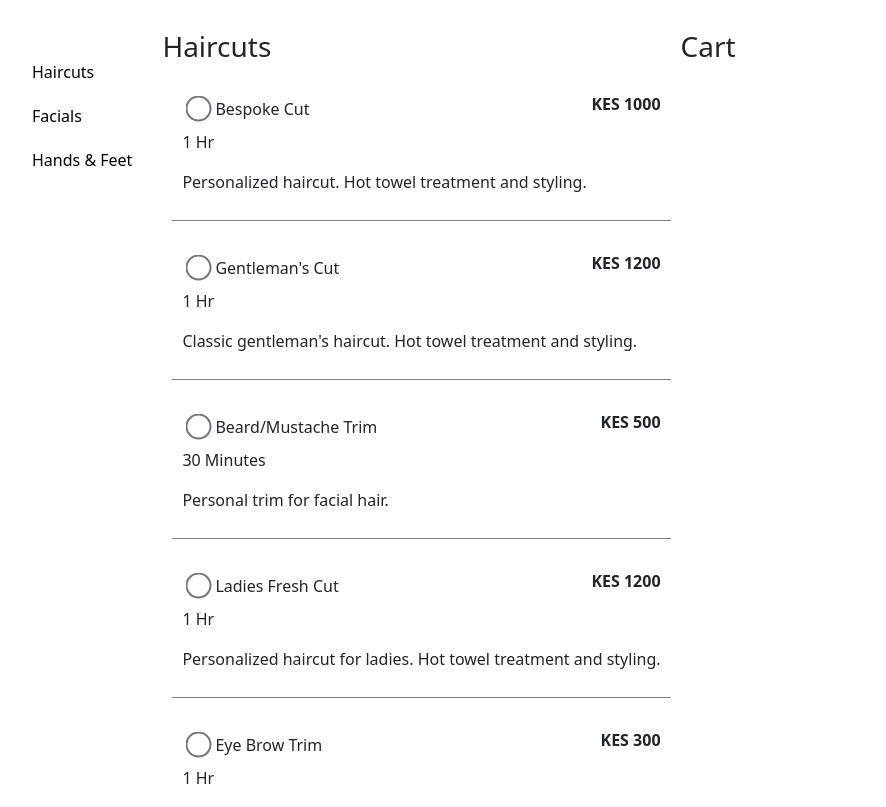
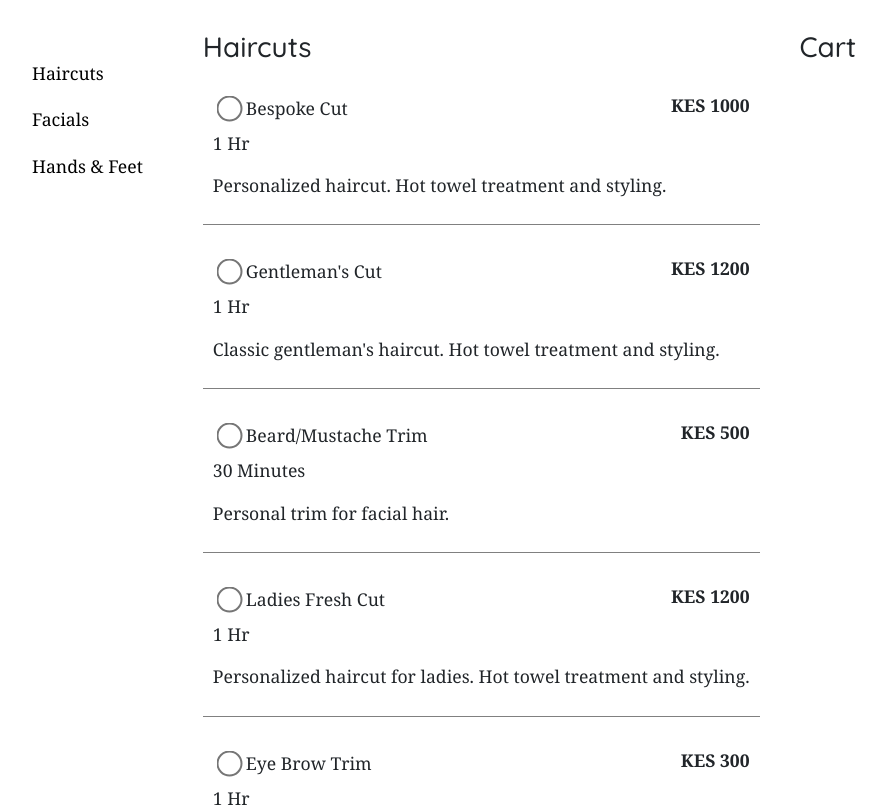
Before and after one commit to waynemorphic/dragonfly-barbershop, a React (Vite) app: page /booking in a window 1280 px wide. Shown: the top 807 px of the page, without its empty margins (38-924 px from the left). Built offline with nearby package versions, Linux system fonts and the light colour scheme.

Commit message:
style tweaks and removed jumbled up comments

```diff
--- a/src/pages/booking/Booking.css
+++ b/src/pages/booking/Booking.css
@@ -4,6 +4,10 @@
     flex-direction: row;
     margin: 10px;
     padding: 10px;
+    font-family:Cambria, Cochin, Georgia, Times, 'Times New Roman', serif;
+    max-width: 1200px;
+    font-size: 1.1rem;
+    gap: 10px;
 }
 
 /* menu button scroller/navigator */
@@ -11,6 +15,12 @@
     display: flex;
     flex-direction: column;
     margin: 20px;
+}
+
+/* headings */
+.container-alignment h3 {
+    margin-left: 20px;
+    font-family: 'Quicksand', sans-serif;
 }
 
 /* labels element */
@@ -29,7 +39,6 @@ label input {
     border-radius: 50px;
     transform: scale(2);
     margin-bottom: 15px;
-    background-color: #0FA98D;
 }
 
 /* navigator buttons */
@@ -37,31 +46,33 @@ button {
     background-color: white;
     border: transparent;
     text-align: left;
-    margin: 15px;
+    margin: 5px;
     padding: 10px;
 }
 
 button:hover {
     color: white;
     background-color: #0FA98D;
-    border-radius: 20px;
-    border: 2px solid orange;
+    border-radius: 50px;
 }
 
 /* general class for all forms with radio buttons */
 .selection {
     display: flex;
     flex-direction: column;
+    max-width: 600px;
+    margin-left: 10px;
 }
 
 /* span element for prices */
-span {
+.selection span {
     font-weight: bold;
     float: inline-end;
-    /* display: flex; */
-    /* align-self: flex-end;
-    align-content: flex-end;
-    justify-self: flex-end; */
+}
+
+/* muted color for time */
+.time {
+    color: gray;
 }
 
 /* media query for small screens */
@@ -83,14 +94,11 @@ span {
 
     /* navigator buttons */
     .navigation button {
-        /* background-color: white; */
-        /* border: transparent; */
         text-align: center;
         color: white;
         padding: 10px;
         background-color: #0FA98D;
         border-radius: 20px;
-        /* border: 2px solid orange; */
     }
 
 
```
